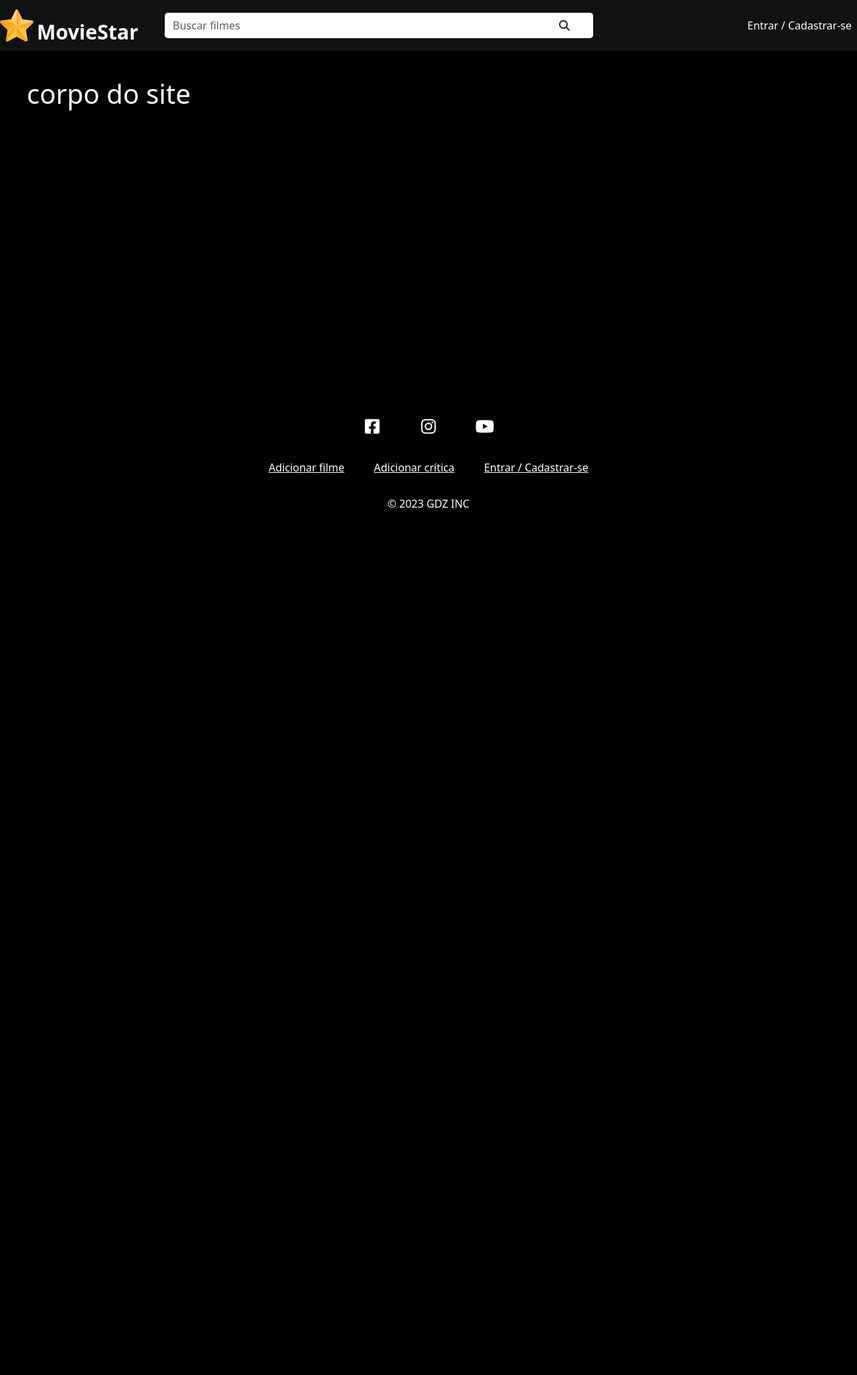
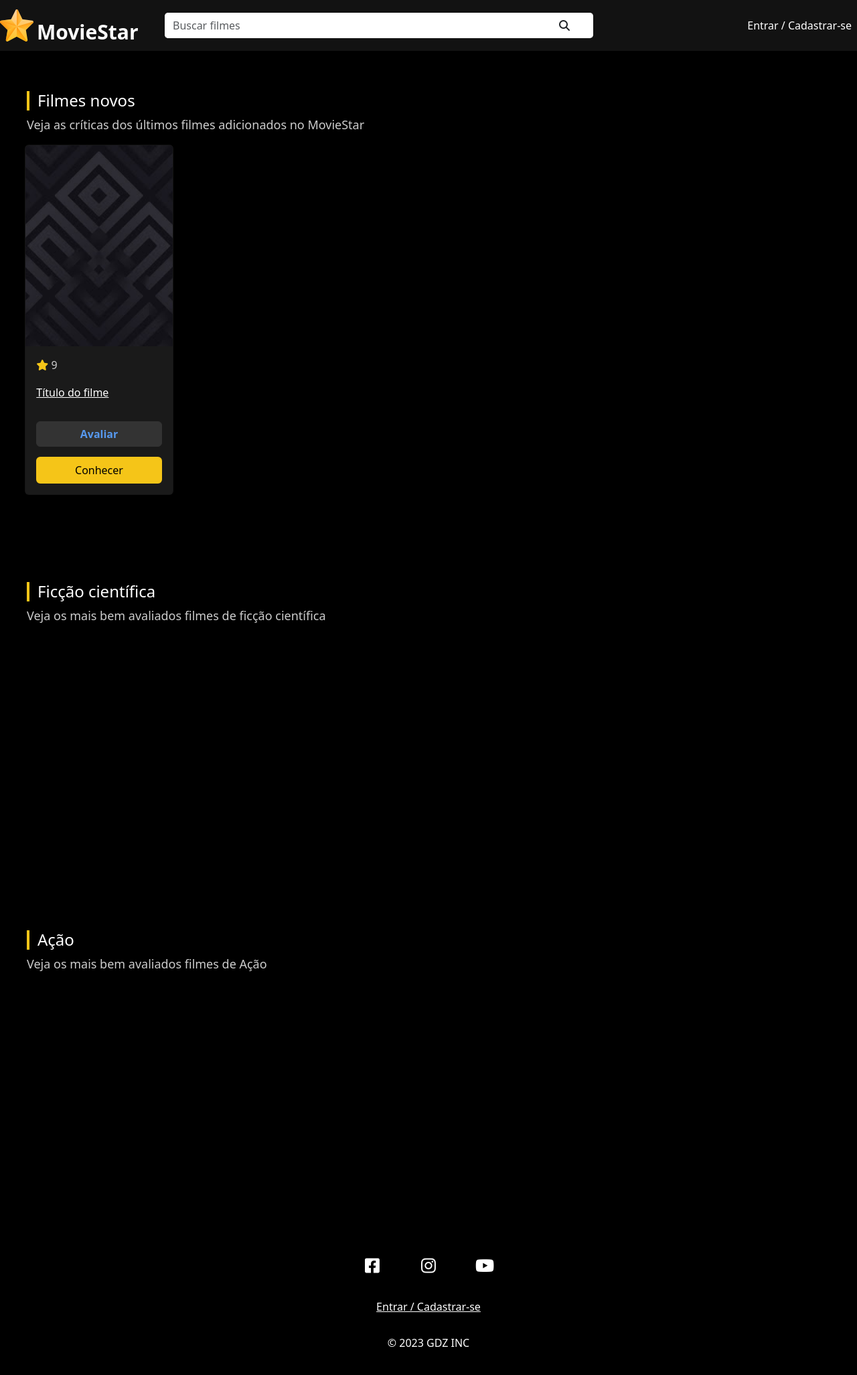
Before and after one commit to KylixXD/MovieStar, a PHP site: page / in a window 1280 px wide. Shown: the whole page at 67% size. Before the commit the page ends 758 px from the top, so only its background shows below. Run offline with PHP 8.4, Linux system fonts and the light colour scheme.

Commit message:
Adição do modulo filmes,movie process e etc (imagens ainda não funcionam)

```diff
--- a/css/styles.css
+++ b/css/styles.css
@@ -93,6 +93,77 @@
     padding: 40px;
 }
 
+.section-title {
+    font-size: 24px;
+    border-left: 4px solid #F5C518;
+    padding-left: 12px;
+    margin-top: 20px;
+}
+
+.section-description {
+    color: #CCC;
+    font-size: 18px;
+}
+
+.movies-container {
+    display: flex;
+    flex-wrap: wrap;
+    margin: 0 -15px;
+}
+
+.movie-card {
+    background-color: #1A1A1A;
+    width: 18%;
+    margin-bottom: 30px;
+    margin-left: 1%;
+    margin-right: 1%;
+}
+
+.movie-card .card-img-top {
+    height: 300px;
+    width: 100%;
+    background-size: cover;
+    background-position: center;
+}
+
+.card-title {
+    height: 3rem;
+}
+
+.card-title a {
+    font-size: 16px;
+    color: #FFF;
+}
+
+.fas.fa-star {
+    color: #F5C518;
+}
+
+.rating {
+    color:#CCC;
+}
+
+.rate-btn {
+    margin-bottom: 15px;
+    color: #5799EF;
+    background-color: #333;
+    border-color: #333;
+    width: 100%;
+    font-weight: bold;
+}
+
+.rate-btn:hover {
+    background-color: #444;
+    border-color: #444;
+}
+
+.empty-list {
+    text-align: center;
+    font-size: 18px;
+    width: 100%;
+    font-weight: bold;
+}
+
 /* Login / Register */
 
 #auth-row {
@@ -162,6 +233,32 @@
     width: auto;
 }
 
+/* New Movie */
+
+.new-movie-container {
+    text-align: center;
+}
+
+#add-movie-form {
+    text-align: left;
+}
+
+.movie-image-container {
+    height: 400px;
+    min-width: 200px;
+    background-position: center;
+    background-size: cover;
+}
+
+.page-title:after {
+    content: "";
+    width: 300px;
+    border-bottom: 2px solid #F5C518;
+    display: block;
+    margin: 0 auto;
+    padding-top: 7px;
+}
+
 /* Footer */
 
 #footer {
--- a/index.php
+++ b/index.php
@@ -2,7 +2,34 @@
     require_once("templates/header.php");
 ?>
     <div id="main-container" class="container-fluid">
-        <h1>corpo do site</h1>
+        <h2 class="section-title">Filmes novos</h2>
+        <p class="section-description">Veja as críticas dos últimos filmes adicionados no MovieStar</p>
+        <div class="movies-container">
+            <div class="card movie-card">
+                <div class="card-img-top" style="background-image: url('<?= $BASE_URL ?>img/movies/movie_cover.jpg')"></div>
+                <div class="card-body">
+                    <p class="card-rating">
+                        <i class="fas fa-star"></i>
+                        <span class="rating">9</span>
+                    </p>
+                    <h5 class="card-title">
+                        <a href="#">Título do filme</a>
+                    </h5>
+                    <a href="#" class="btn btn-primary rate-btn">Avaliar</a>
+                    <a href="#" class="btn btn-primary card-btn">Conhecer</a>
+                </div>
+            </div>
+        </div>
+    </div>
+    <div id="main-container" class="container-fluid">
+        <h2 class="section-title">Ficção científica</h2>
+        <p class="section-description">Veja os mais bem avaliados filmes de ficção científica</p>
+        <div class="movies-container"></div>
+    </div>
+    <div id="main-container" class="container-fluid">
+        <h2 class="section-title">Ação</h2>
+        <p class="section-description">Veja os mais bem avaliados filmes de Ação</p>
+        <div class="movies-container"></div>
     </div>
 <?php
     require_once("templates/footer.php");
--- a/models/User.php
+++ b/models/User.php
@@ -32,6 +32,7 @@
         public function buildUser($data);
         public function create(User $user,$authUser = false); //Criar o usuário
         public function update(User $user,$redirect = true); // Atualizar o usuário
+        // public function validPassword(User $user);
         public function verifyToken($protected = false);
         public function setTokenToSession($token , $redirect = true); // "Dar token para as sessões" i think
         public function authenticateUser($email , $password); //Autenticação de usuário //Esse metodo e o de cima coompoe a autenticação completa
--- a/templates/footer.php
+++ b/templates/footer.php
@@ -14,9 +14,12 @@
         </div>
         <div id="footer-links-container">
             <ul>
-                <li><a href="#">Adicionar filme</a></li>
-                <li><a href="#">Adicionar crítica</a></li>
-                <li><a href="<?= $BASE_URL ?>auth.php">Entrar / Cadastrar-se</a></li>
+                <?php if($userData): ?>
+                    <li><a href="#">Adicionar filme</a></li>
+                    <li><a href="#">Adicionar crítica</a></li>
+                <?php else:?>
+                    <li><a href="<?= $BASE_URL ?>auth.php">Entrar / Cadastrar-se</a></li>
+                <?php endif;?>
             </ul>
         </div>
         <p>&copy; 2023 GDZ INC</p>
```
Also changed, not shown: dao/MovieDAO.php (added, +83 -0 lines), dao/UserDAO.php (+7 -0 lines), dashboard.php (added, +9 -0 lines), models/Movie.php (added, +32 -0 lines), movie_process.php (added, +76 -0 lines), newmovie.php (added, +57 -0 lines).
